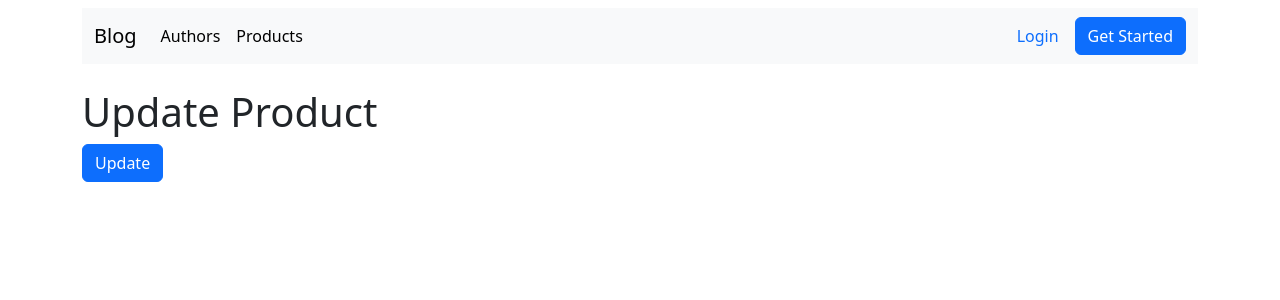
After one commit to jet2018/bootcamp-django-blog, a Django app: template product/templates/update_product.html in a window 1280 px wide. The commit adds this page. Shown: the top 300 px of the page. Run offline with Django 5.2, Linux system fonts and the light colour scheme; the template is opened without the code that fills it: values that come from a table or form of the project are taken from there, others are empty.

Commit message:
Enable user to CRUD Product

```diff
--- a/blog/urls.py
+++ b/blog/urls.py
@@ -14,7 +14,9 @@ Including another URLconf
     1. Import the include() function: from django.urls import include, path
     2. Add a URL to urlpatterns:  path('blog/', include('blog.urls'))
 """
+from django.conf import settings
 from django.contrib import admin
+from django.conf.urls.static import static
 from django.urls import path, include
 
 urlpatterns = [
@@ -24,3 +26,6 @@ urlpatterns = [
     path("products/", include('product.urls')),
 
 ]
+
+if settings.DEBUG:
+    urlpatterns += static(settings.MEDIA_URL, document_root=settings.MEDIA_ROOT)
--- /dev/null
+++ b/product/forms.py
@@ -0,0 +1,28 @@
+from django.core.exceptions import ValidationError
+from django.forms import ModelForm, TextInput, NumberInput, Textarea
+
+from product.models import Product
+
+
+class TextArea:
+    pass
+
+
+class ProductModelForm(ModelForm):
+
+    class Meta:
+        model = Product
+        fields = '__all__'
+
+        widgets = {
+            'name': TextInput(attrs={'class': 'form-control', 'placeholder': 'Enter Product Name'}),
+            'description': Textarea(attrs={'class': 'form-control', 'placeholder': 'Enter Product Description',  'rows': 5,
+                'cols': 40,}),
+            'price': NumberInput({'class': 'form-control'}),
+        }
+
+    def clean_name(self):
+        name = self.cleaned_data.get('name')
+        if len(name) < 3:
+            raise ValidationError('Name must be 3 characters long or more')
+        return name
--- a/product/templates/products.html
+++ b/product/templates/products.html
@@ -2,4 +2,9 @@
 
  {% block content %}
      <h1>Products</h1>
+     {% for product in products %}
+         <div class="col-sm-12 d-flex flex-wrap gap-2">
+            {% include 'commons/product_card.html' with product=product %}
+         </div>
+     {% endfor %}
  {% endblock content %}
--- /dev/null
+++ b/product/templates/update_product.html
@@ -0,0 +1,10 @@
+{% extends 'base.html' %}
+
+ {% block content %}
+     <h1>Update Product</h1>
+     <form method="post" enctype="multipart/form-data">
+     {% csrf_token %}
+     {{ form.as_p }}
+     <button type="submit" class="btn btn-primary">Update</button>
+     </form>
+ {% endblock content %}
--- a/product/urls.py
+++ b/product/urls.py
@@ -1,9 +1,15 @@
 # url patterns
 
 from django.urls import path
+
 from . import views
+
+app_name = 'products'
 
 urlpatterns = [
     path('', views.ProductView.as_view(), name='products'),
     path('add/', views.AddProductView.as_view(), name='add_product'),
+    path('<int:pk>', views.ProductDetailsView.as_view(), name='details'),
+    path('<int:pk>/edit', views.UpdateProductView.as_view(), name='update_product'),
+    path('<int:pk>/delete', views.DeleteProductView.as_view(), name='delete_product'),
 ]
--- a/templates/commons/header.html
+++ b/templates/commons/header.html
@@ -20,6 +20,9 @@
             <ul class="navbar-nav me-auto my-2 my-lg-0 navbar-nav-scroll" style="--bs-scroll-height: 100px;">
                 <li class="nav-item">
                     <a class="nav-link active" aria-current="page" href="{% url 'authors:index' %}">Authors</a>
+                </li>
+                <li class="nav-item">
+                    <a class="nav-link active" aria-current="page" href="{% url 'products:products' %}">Products</a>
                 </li>
 
 {#                <li class="nav-item dropdown">#}
```
Also changed, not shown: product/templates/add_product.html (+9 -1 lines), product/templates/product_details.html (added, +11 -0 lines), templates/commons/product_card.html (added, +12 -0 lines).
